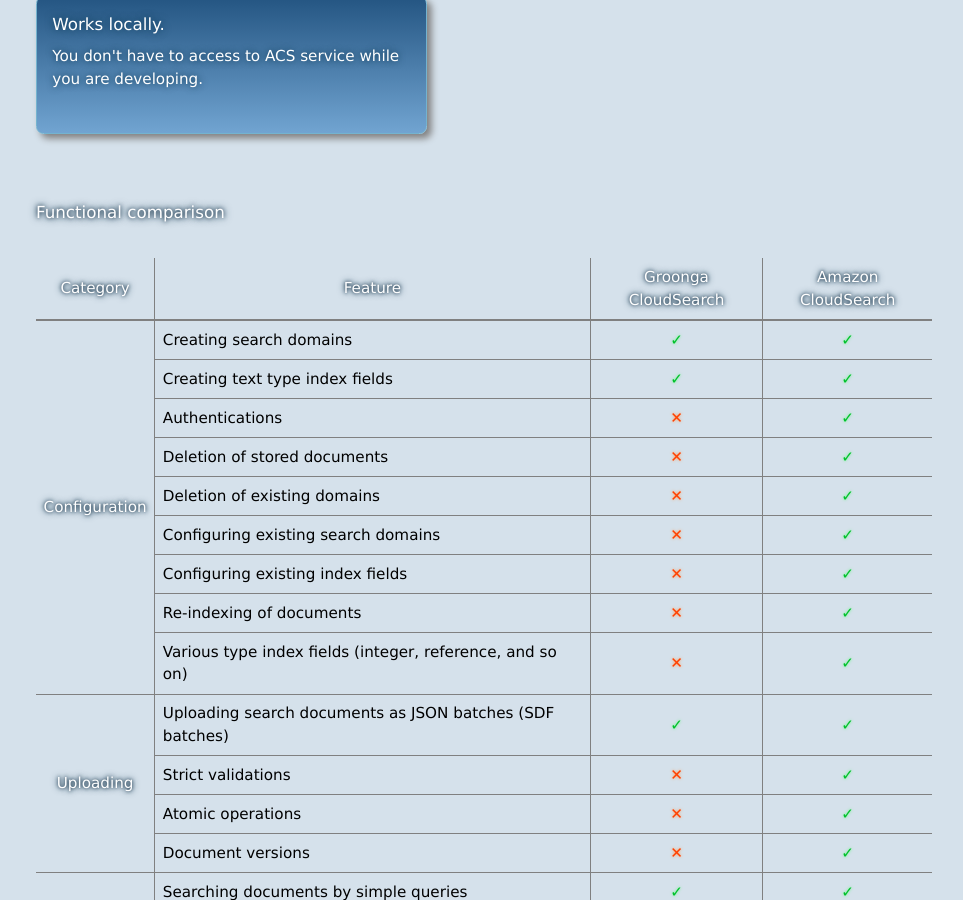
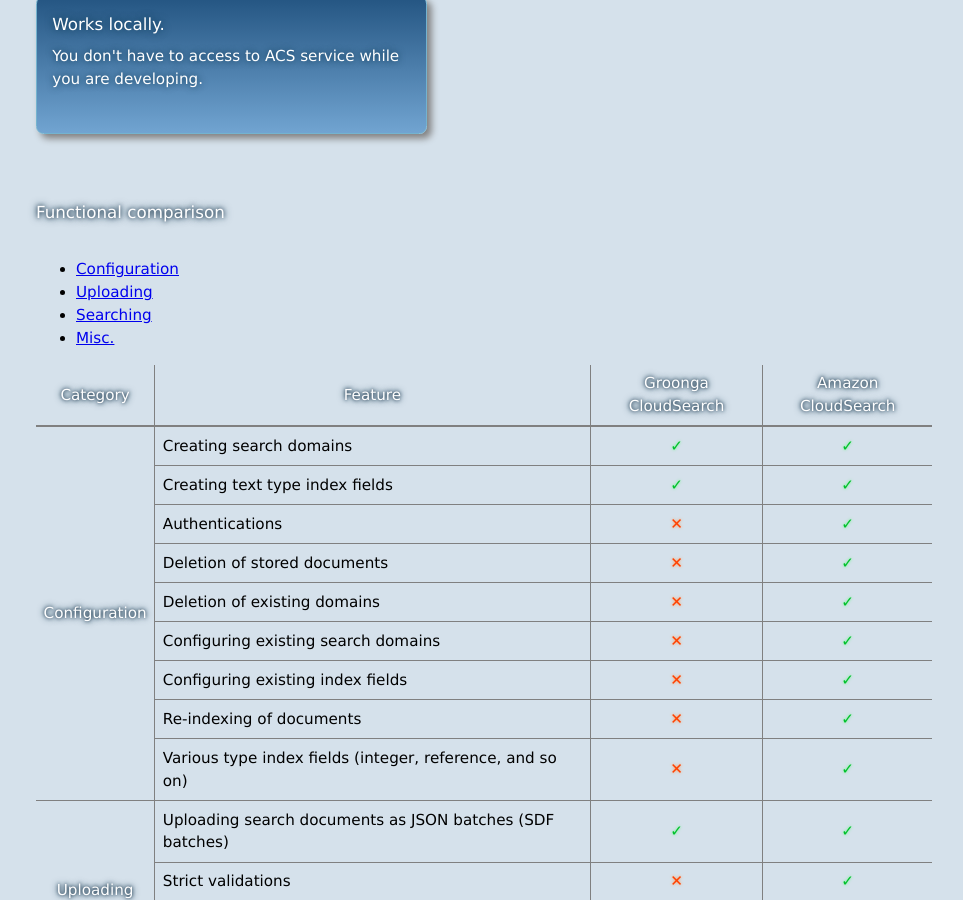
Before and after one commit to groonga/gcs.groonga.org, a Jekyll site: the page built from index.md, in a window 1280 px wide and 900 px high, scrolled down 617 px. Shown: the whole window, without its empty margins (156-1119 px from the left). Built offline with Jekyll 4.4.1, drawn with Linux system fonts in a browser that asks for light colours.

Commit message:
Add links to sections in the functional comparison table

```diff
--- a/index.md
+++ b/index.md
@@ -43,6 +43,11 @@
 
 ## Functional comparison {#functional-comparison}
 
+* [Configuration](#functional-comparison-configuration)
+* [Uploading](#functional-comparison-uploading)
+* [Searching](#functional-comparison-searching)
+* [Misc.](#functional-comparison-misc)
+
 <table id="functional-comparison-table">
   <thead>
   <tr>
@@ -53,7 +58,7 @@
   </tr>
   </thead>
 
-  <tbody>
+  <tbody id="functional-comparison-configuration">
   <tr>
     <th rowspan="9">Configuration</th>
     <td>Creating search domains</td>
@@ -91,7 +96,9 @@
     <td>Various type index fields (integer, reference, and so on)</td>
     <td class="functional-ng">&#x2715;</td><td class="functional-ok">&#x2713;</td>
   </tr>
+  </tbody>
 
+  <tbody id="functional-comparison-uploading">
   <tr>
     <th rowspan="4">Uploading</th>
     <td>Uploading search documents as JSON batches (SDF batches)</td>
@@ -109,7 +116,9 @@
     <td>Document versions</td>
     <td class="functional-ng">&#x2715;</td><td class="functional-ok">&#x2713;</td>
   </tr>
+  </tbody>
 
+  <tbody id="functional-comparison-searching">
   <tr>
     <th rowspan="7">Searching</th>
     <td>Searching documents by simple queries</td>
@@ -139,7 +148,9 @@
     <td>Searching documents by complex queries</td>
     <td class="functional-ng">&#x2715;</td><td class="functional-ok">&#x2713;</td>
   </tr>
+  </tbody>
 
+  <tbody id="functional-comparison-misc">
   <tr>
     <th rowspan="6">Misc.</th>
     <td>XML type requests and responses</td>
```
